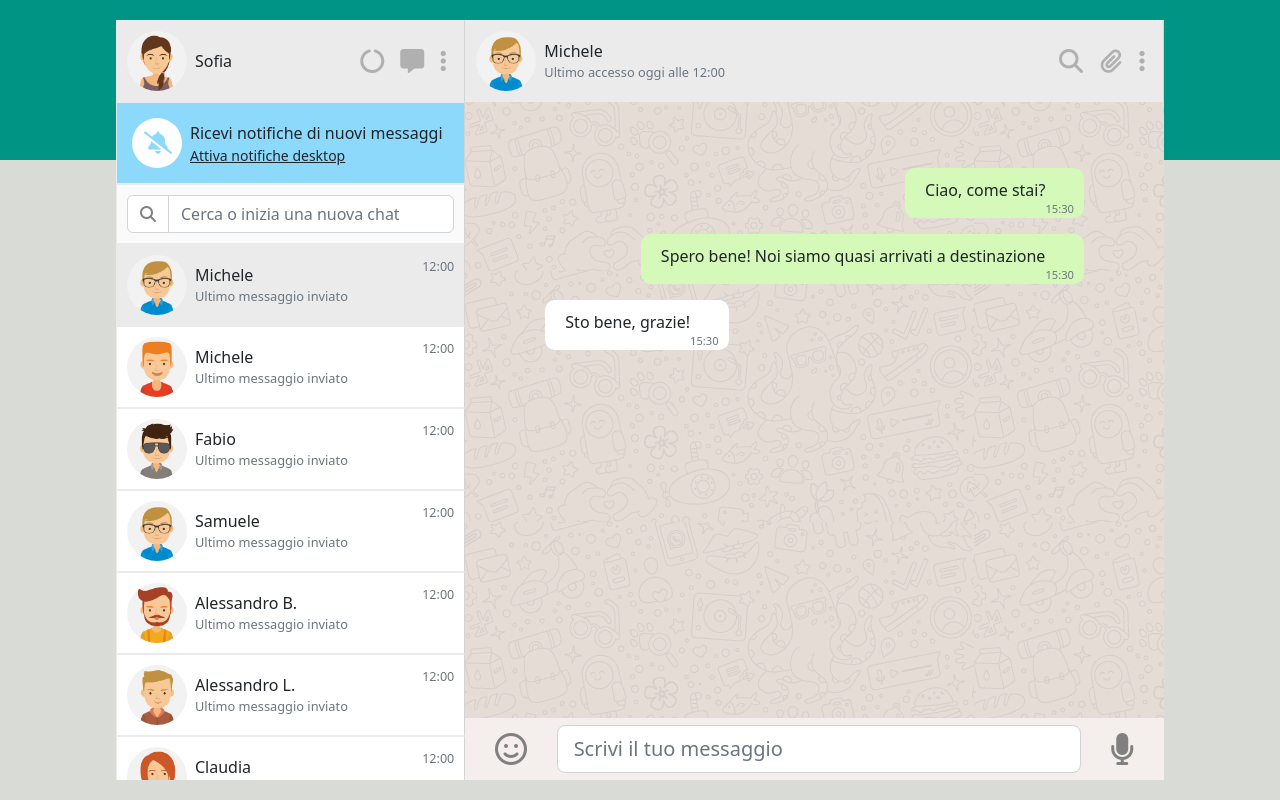
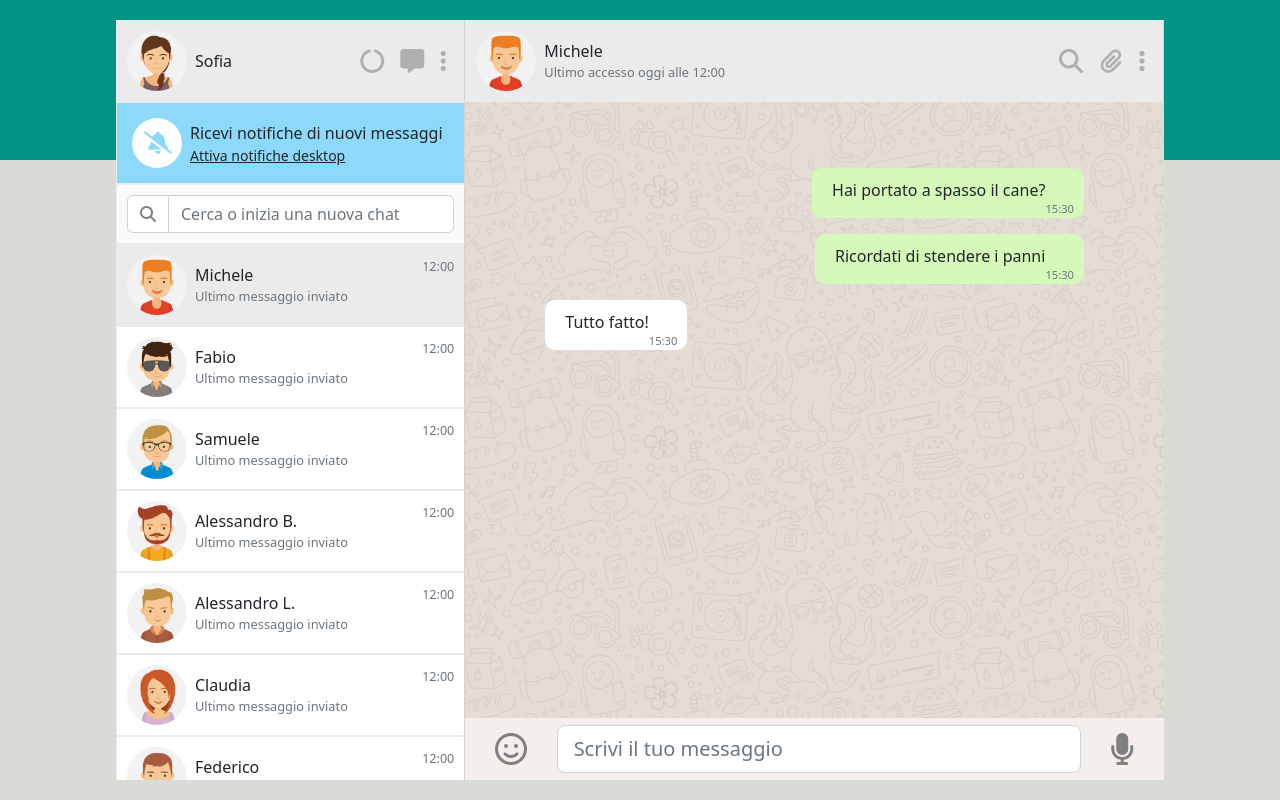
Before and after one commit to VincenzoTavassi/vue-boolzapp, a plain HTML site: page index.html in a window 1280 px wide. Drawn offline with nearby package versions, Linux system fonts and the light colour scheme.

Commit message:
milestone 2

```diff
--- a/css/style.css
+++ b/css/style.css
@@ -39,6 +39,7 @@ main {
   padding: 10px;
   border: 1px solid hsl(0deg 0% 92%);
   border-right: 1px solid lightgray;
+  cursor: pointer;
 }
 
 .utente.active {
--- a/index.html
+++ b/index.html
@@ -96,30 +96,12 @@
               </div>
               <!-- LISTA CONTATTI  -->
               <div class="lista-contatti">
-                <div
-                  class="utente active d-flex justify-content-between align-items-center"
-                >
-                  <div class="avatar-utente d-flex align-items-center">
-                    <img
-                      class="me-2"
-                      src="./img/avatar_3.jpg"
-                      alt="Un altro utente"
-                    />
-                    <div>
-                      <span>Michele</span>
-                      <p class="text-muted last-access">
-                        Ultimo messaggio inviato
-                      </p>
-                    </div>
-                  </div>
-                  <div class="contact-timestamp">
-                    <span class="small text-muted">12:00</span>
-                  </div>
-                </div>
                 <!-- VUE-JS INJECTION  -->
                 <div
                   class="utente d-flex justify-content-between align-items-center"
                   v-for="(contact, numeroUtente) in contacts"
+                  :class="activeUser == numeroUtente ? 'active' : ''"
+                  @click="activeUser = numeroUtente"
                 >
                   <!-- UTENTE  -->
                   <div class="avatar-utente d-flex align-items-center">
@@ -151,11 +133,11 @@
                 <div class="avatar-utente d-flex align-items-center">
                   <img
                     class="me-2"
-                    src="./img/avatar_3.jpg"
-                    alt="Un altro utente"
+                    :src="'./img/avatar' + contacts[activeUser].avatar + '.jpg'"
+                    alt="'L'utente attivo è ' + contacts[activeUser].name"
                   />
                   <div>
-                    <span>Michele</span>
+                    <span>{{ contacts[activeUser].name }}</span>
                     <p class="text-muted last-access">
                       Ultimo accesso oggi alle 12:00
                     </p>
@@ -169,17 +151,12 @@
               </div>
               <!-- CHAT AREA  -->
               <div class="chat-area">
-                <div class="message sent d-flex">
-                  <p>Ciao, come stai?</p>
-                  <span class="message-timestamp small text-muted">15:30</span>
-                </div>
-                <div class="message sent d-flex">
-                  <p>Spero bene! Noi siamo quasi arrivati a destinazione</p>
-                  <span class="message-timestamp small text-muted">15:30</span>
-                </div>
-
-                <div class="message received d-flex">
-                  <p>Sto bene, grazie!</p>
+                <div
+                  v-for="messaggio in contacts[activeUser].messages"
+                  class="message d-flex"
+                  :class="messaggio.status == 'sent' ? 'sent' : 'received'"
+                >
+                  <p>{{messaggio.text}}</p>
                   <span class="message-timestamp small text-muted">15:30</span>
                 </div>
               </div>
--- a/js/main.js
+++ b/js/main.js
@@ -166,7 +166,13 @@ createApp({
           ],
         },
       ],
+      activeUser: 0,
     };
+  },
+  methods: {
+    logga(qualcosa) {
+      console.log(qualcosa);
+    },
   },
 }).mount("#root");
 
```
